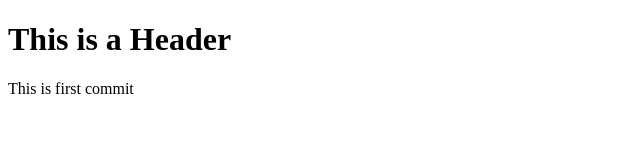
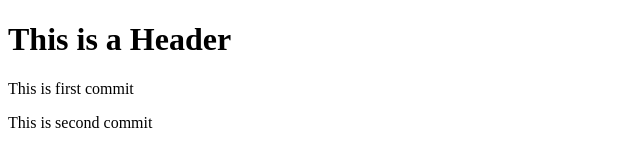
Before and after one commit to AlexInWonderland/Coursera_Web_Dev, a plain HTML site: page index.html in a window 1280 px wide. Shown: the whole page, without its empty margins (0-640 px from the left). Drawn offline with Linux system fonts and the light colour scheme.

Commit message:
second commit

```diff
--- a/index.html
+++ b/index.html
@@ -5,5 +5,6 @@
     <body>
         <h1>This is a Header</h1>
         <p>This is first commit</p>
+	<p>This is second commit</p>
     </body>
 </html>
```
Also changed, not shown: templates/New Text Document.txt (deleted), templates/test.html (added).
